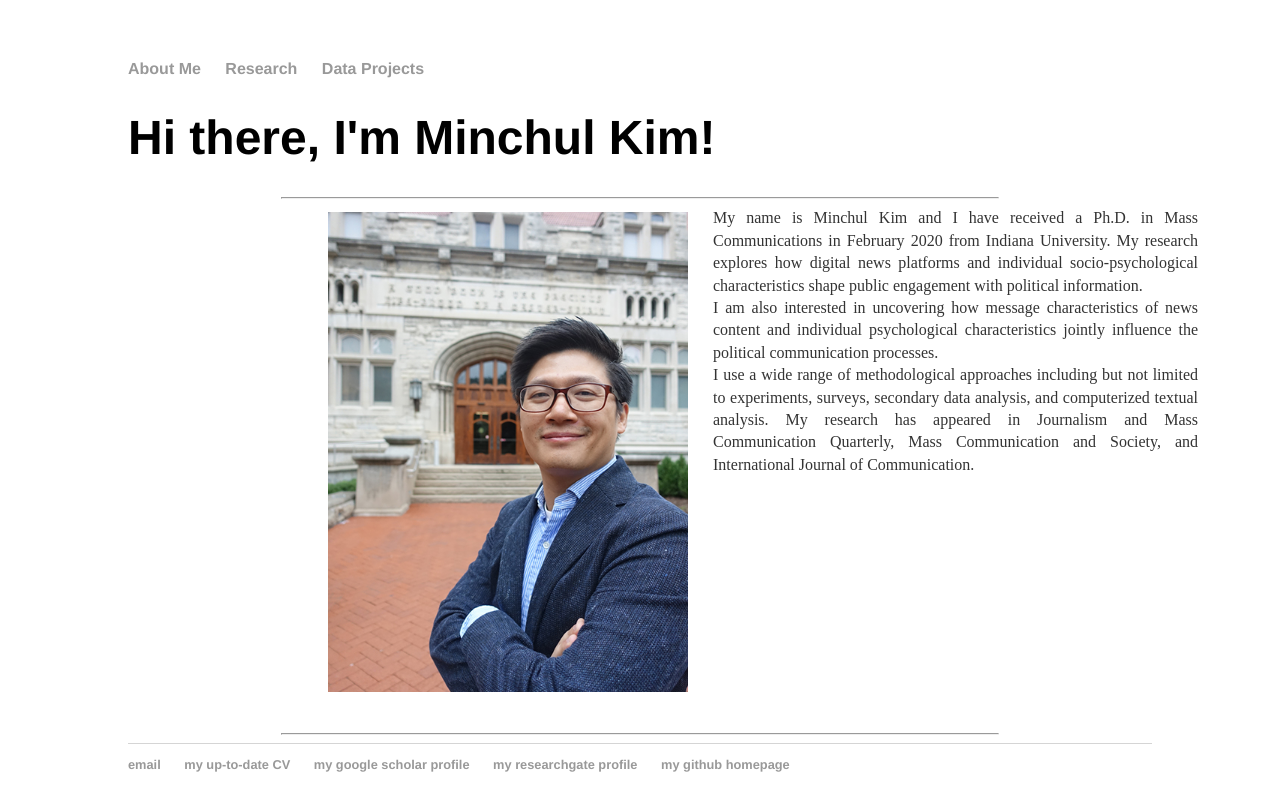
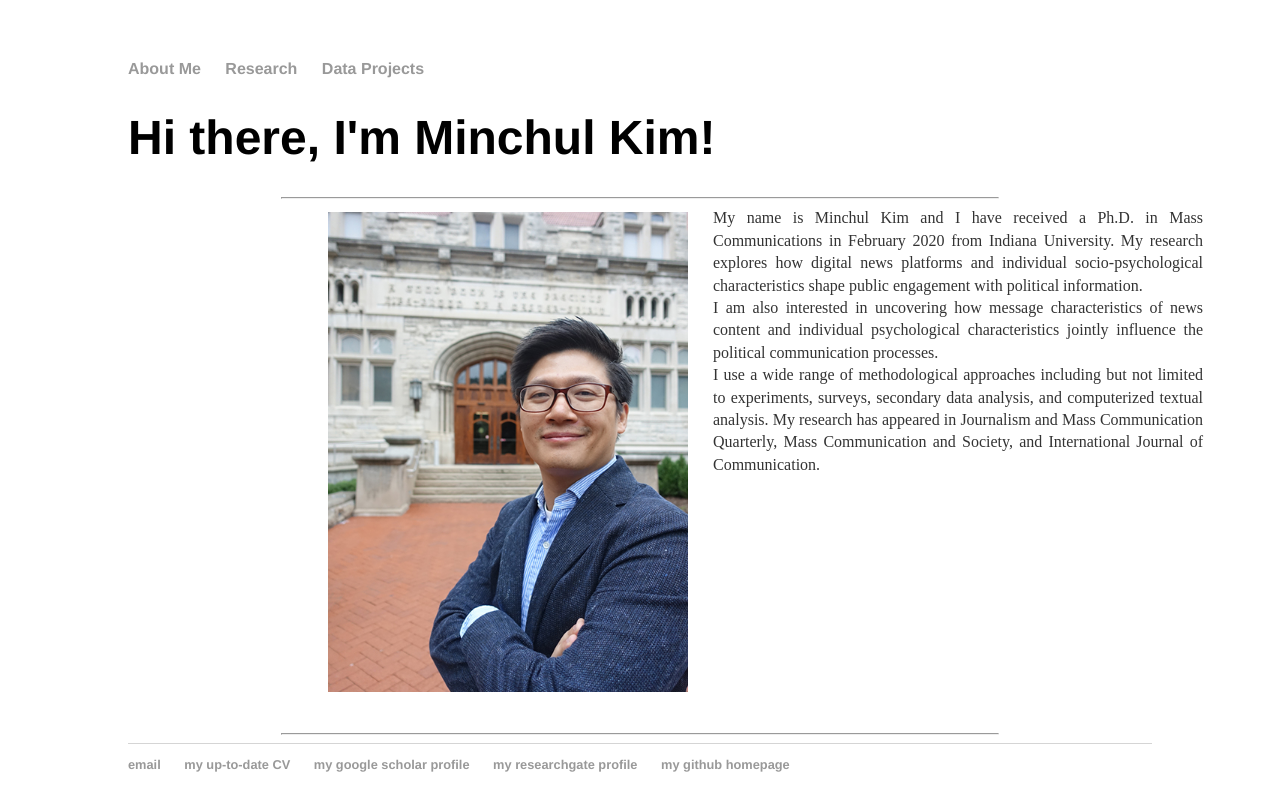
Before and after one commit to minchulkim-phd/minchulkim, a Jekyll site: the page built from index.html, in a window 1280 px wide. Shown: the top 811 px of the page. Built offline with Jekyll 4.4.1, drawn with Linux system fonts in a browser that asks for light colours.

Commit message:
Update main.css

```diff
--- a/css/main.css
+++ b/css/main.css
@@ -50,7 +50,7 @@ ul.posts li {
 .imgDes p {
   text-align: justify;
   font-size: 1.0em;
-   margin: 0px 10px 0px 5px;
+   margin: 0px 5px 0px 5px;
 }
 
 .slide-content {
```
